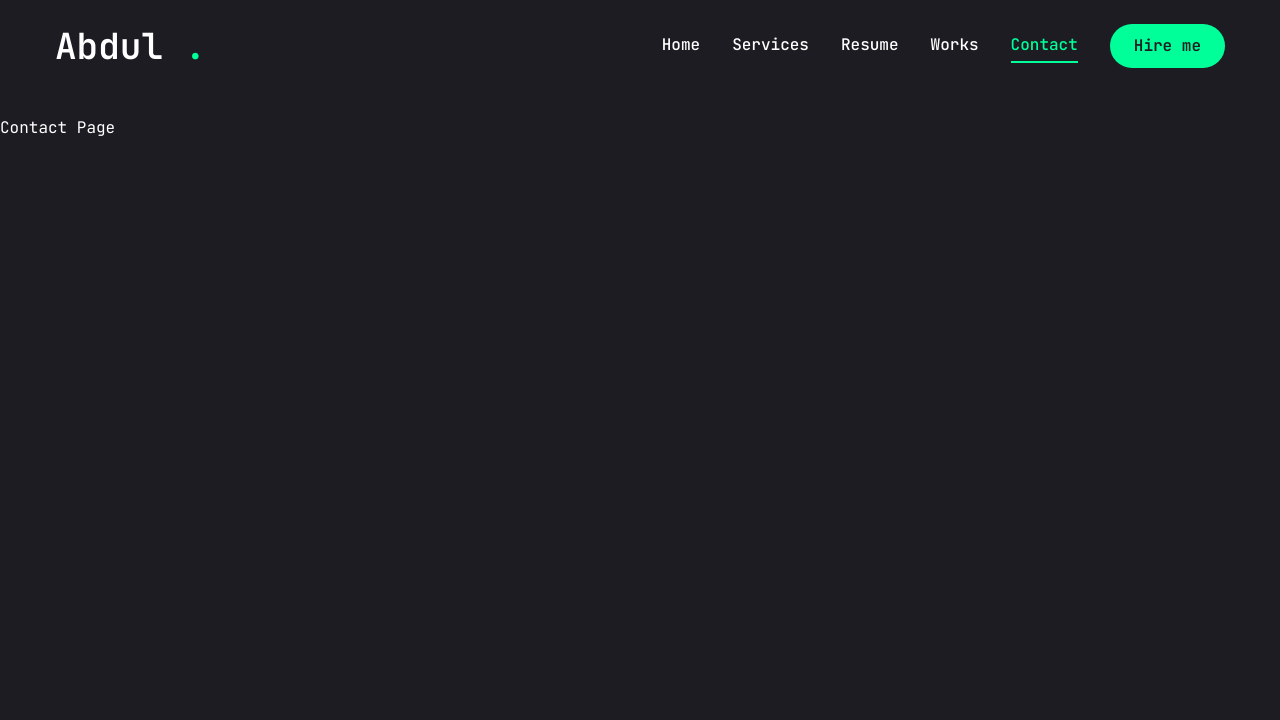
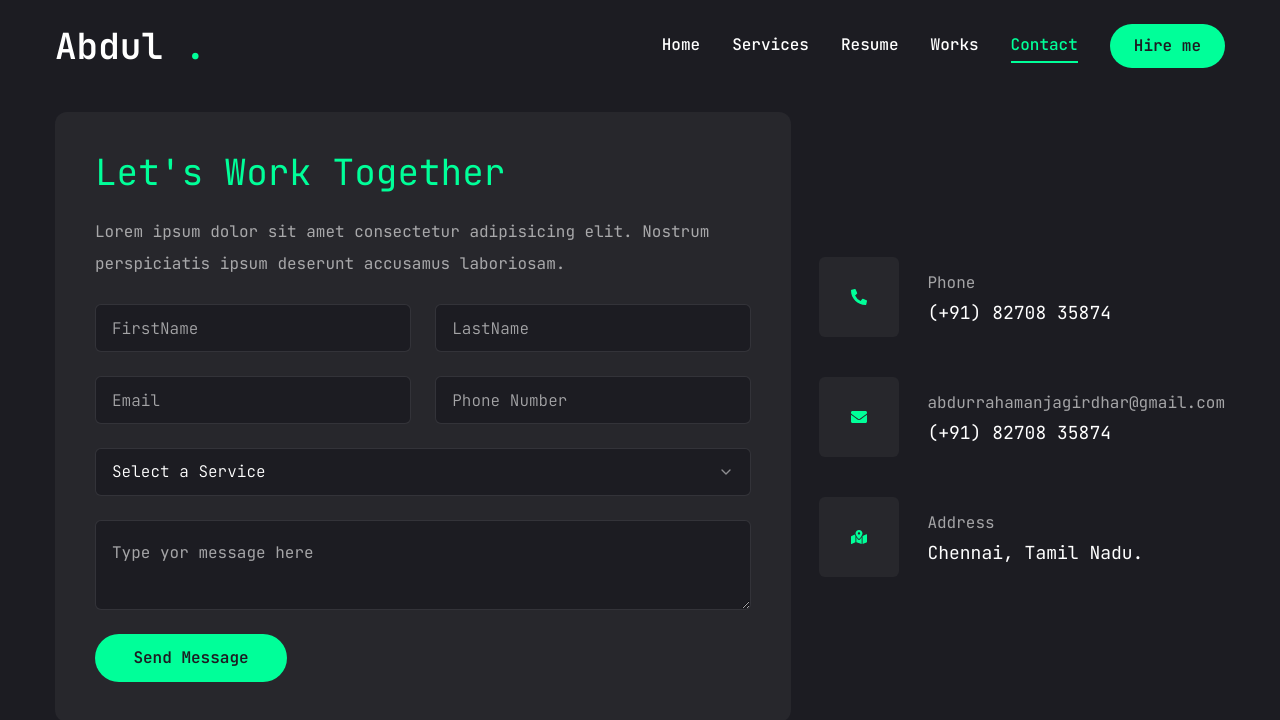
Before and after one commit to jagir-emc/my-folio-abdul, a Next.js app: page /contact in a window 1280 px wide. Shown: the top 720 px of the page. Built offline with nearby package versions, Linux system fonts and the light colour scheme.

Commit message:
Abdul Contact

```diff
--- a/src/app/contact/page.jsx
+++ b/src/app/contact/page.jsx
@@ -1,8 +1,118 @@
+"use client";
+
+import { Button } from "@/components/ui/button";
+import { Input } from "@/components/ui/input";
+import { Textarea } from "@/components/ui/textarea";
+
+import {
+  Select,
+  SelectContent,
+  SelectLabel,
+  SelectGroup,
+  SelectItem,
+  SelectTrigger,
+  SelectValue,
+} from "@/components/ui/select";
+
+import { FaPhoneAlt, FaEnvelope, FaMapMarkedAlt } from "react-icons/fa";
+
+import { motion } from "framer-motion";
+
+const info = [
+  {
+    icon: <FaPhoneAlt />,
+    title: "Phone",
+    desc: "(+91) 82708 35874",
+  },
+  {
+    icon: <FaEnvelope />,
+    title: "abdurrahamanjagirdhar@gmail.com",
+    desc: "(+91) 82708 35874",
+  },
+  {
+    icon: <FaMapMarkedAlt />,
+    title: "Address",
+    desc: "Chennai, Tamil Nadu.",
+  },
+];
 
 const Contact = () => {
   return (
-    <div>Contact Page</div>
-  )
-}
+    <motion.section
+      initial={{ opacity: 0 }}
+      animate={{
+        opacity: 1,
+        transition: { delay: 2.4, duration: 0.4, ease: "easeIn" },
+      }}
+    >
+      <div className="container mx-auto">
+        <div className="flex flex-col xl:flex-row gap-7">
+          {/* Form */}
+          <div className="xl:h-[54%] order-2 xl:order-none">
+            <form className="flex flex-col gap-6 bg-[#27272c] p-10 rounded-xl">
+              <h3 className="text-4xl text-accent">Let{"'"}s Work Together </h3>
+              <p className="text-white/60 ">
+                Lorem ipsum dolor sit amet consectetur adipisicing elit. Nostrum
+                perspiciatis ipsum deserunt accusamus laboriosam.
+              </p>
+              {/* Inputs */}
+              <div className="grid grid-cols-1 md:grid-cols-2 gap-6">
+                <Input type="firstname" placeHolder="FirstName" />
+                <Input type="lastname" placeHolder="LastName" />
+                <Input type="email" placeHolder="Email" />
+                <Input type="phone" placeHolder="Phone Number" />
+              </div>
+              {/* Select */}
 
-export default Contact
+              <div>
+                <Select>
+                  <SelectTrigger className="w-full">
+                    <SelectValue placeholder="Select a Service" />
+                  </SelectTrigger>
+                  <SelectContent>
+                    <SelectGroup>
+                      <SelectLabel>Select a Service</SelectLabel>
+                      <SelectItem value="est">Web Development</SelectItem>
+                      <SelectItem value="cst">Ui/UX Design</SelectItem>
+                      <SelectItem value="mst">Logo Design</SelectItem>
+                      <SelectItem value="hst">SEO</SelectItem>
+                    </SelectGroup>
+                  </SelectContent>
+                </Select>
+              </div>
+
+              {/* TextArea */}
+
+              <Textarea placeHolder="Type yor message here" />
+
+              {/* Btn */}
+              <Button size="md" className="max-w-48">
+                Send Message
+              </Button>
+            </form>
+          </div>
+          {/* Info */}
+          <div className="flex-1 flex items-center xl:justify-end order-1 xl:order-none mb-8 xl:mb-0">
+            <ul className="flex flex-col gap-10">
+              {info.map(({ icon, title, desc }, index) => {
+                return (
+                  <li className="flex items-center gap-7">
+                    <div className="size-14 xl:size-20 bg-[#27272c] text-accent rounded-md flex items-center justify-center">
+                      <div>{icon}</div>
+                    </div>
+                    <div className="flex-1">
+                      <p className="text-white/60">{title}</p>
+                      <h3 className="text-lg">{desc}</h3>
+                    </div>
+                  </li>
+                );
+              })}
+            </ul>
+          </div>
+        </div>
+      </div>
+    </motion.section>
+  );
+};
+
+export default Contact;
--- a/src/components/ui/input.jsx
+++ b/src/components/ui/input.jsx
@@ -1,19 +1,20 @@
-import * as React from "react"
+import * as React from "react";
 
-import { cn } from "@/lib/utils"
+import { cn } from "@/lib/utils";
 
 const Input = React.forwardRef(({ className, type, ...props }, ref) => {
   return (
-    (<input
+    <input
       type={type}
       className={cn(
-        "flex h-10 w-full rounded-md border border-slate-200 bg-white px-3 py-2 text-sm ring-offset-white file:border-0 file:bg-transparent file:text-sm file:font-medium placeholder:text-slate-500 focus-visible:outline-none focus-visible:ring-2 focus-visible:ring-slate-950 focus-visible:ring-offset-2 disabled:cursor-not-allowed disabled:opacity-50 dark:border-slate-800 dark:bg-slate-950 dark:ring-offset-slate-950 dark:placeholder:text-slate-400 dark:focus-visible:ring-slate-300",
+        "flex h-12 rounded-md border border-white/10 focus:border-accent font-light bg-primary py-5 px-4 text-base outline-none placeholder:text-white/60",
         className
       )}
       ref={ref}
-      {...props} />)
+      {...props}
+    />
   );
-})
-Input.displayName = "Input"
+});
+Input.displayName = "Input";
 
-export { Input }
+export { Input };
--- a/src/components/ui/select.jsx
+++ b/src/components/ui/select.jsx
@@ -16,7 +16,7 @@
   <SelectPrimitive.Trigger
     ref={ref}
     className={cn(
-      "flex h-10 w-full items-center justify-between rounded-md border border-slate-200 bg-white px-3 py-2 text-sm ring-offset-white placeholder:text-slate-500 focus:outline-none focus:ring-2 focus:ring-slate-950 focus:ring-offset-2 disabled:cursor-not-allowed disabled:opacity-50 [&>span]:line-clamp-1 dark:border-slate-800 dark:bg-slate-950 dark:ring-offset-slate-950 dark:placeholder:text-slate-400 dark:focus:ring-slate-300",
+      "flex h-12 w-full items-center justify-between rounded-md border border-white/10 focus:border-accent font-light bg-primary py-5 px-4 text-base outline-none placeholder:text-white/60",
       className
     )}
     {...props}>
@@ -54,7 +54,7 @@
     <SelectPrimitive.Content
       ref={ref}
       className={cn(
-        "relative z-50 max-h-96 min-w-[8rem] overflow-hidden rounded-md border border-slate-200 bg-white text-slate-950 shadow-md data-[state=open]:animate-in data-[state=closed]:animate-out data-[state=closed]:fade-out-0 data-[state=open]:fade-in-0 data-[state=closed]:zoom-out-95 data-[state=open]:zoom-in-95 data-[side=bottom]:slide-in-from-top-2 data-[side=left]:slide-in-from-right-2 data-[side=right]:slide-in-from-left-2 data-[side=top]:slide-in-from-bottom-2 dark:border-slate-800 dark:bg-slate-950 dark:text-slate-50",
+        "relative z-50 max-h-96 min-w-[8rem] overflow-hidden rounded-md border border-white/10 bg-primary text-white shadow-md data-[state=open]:animate-in data-[state=closed]:animate-out data-[state=closed]:fade-out-0 data-[state=open]:fade-in-0 data-[state=closed]:zoom-out-95 data-[state=open]:zoom-in-95 data-[side=bottom]:slide-in-from-top-2 data-[side=left]:slide-in-from-right-2 data-[side=right]:slide-in-from-left-2 data-[side=top]:slide-in-from-bottom-2 dark:border-slate-800 dark:bg-slate-950 dark:text-slate-50",
         position === "popper" &&
           "data-[side=bottom]:translate-y-1 data-[side=left]:-translate-x-1 data-[side=right]:translate-x-1 data-[side=top]:-translate-y-1",
         className
@@ -85,7 +85,7 @@
   <SelectPrimitive.Item
     ref={ref}
     className={cn(
-      "relative flex w-full cursor-default select-none items-center rounded-sm py-1.5 pl-8 pr-2 text-sm outline-none focus:bg-slate-100 focus:text-slate-900 data-[disabled]:pointer-events-none data-[disabled]:opacity-50 dark:focus:bg-slate-800 dark:focus:text-slate-50",
+      "relative flex w-full cursor-default select-none items-center rounded-sm py-1.5 pl-8 pr-2 text-sm outline-none focus:bg-accent focus:text-primary data-[disabled]:pointer-events-none data-[disabled]:opacity-50 dark:focus:bg-slate-800 dark:focus:text-slate-50",
       className
     )}
     {...props}>
--- a/src/components/ui/textarea.jsx
+++ b/src/components/ui/textarea.jsx
@@ -6,7 +6,7 @@
   return (
     (<textarea
       className={cn(
-        "flex min-h-[80px] w-full rounded-md border border-slate-200 bg-white px-3 py-2 text-sm ring-offset-white placeholder:text-slate-500 focus-visible:outline-none focus-visible:ring-2 focus-visible:ring-slate-950 focus-visible:ring-offset-2 disabled:cursor-not-allowed disabled:opacity-50 dark:border-slate-800 dark:bg-slate-950 dark:ring-offset-slate-950 dark:placeholder:text-slate-400 dark:focus-visible:ring-slate-300",
+        "flex min-h-[80px] w-full rounded-md border border-white/10 ☐ bg-primary px-4 py-5 text-base placeholder:text-white/60 focus-visible:outline-none focus-visible:ring-1 focus-visible:ring-accent focus-visible:ring-offset-0 disabled:cursor-not-allowed disabled:opacity-50",
         className
       )}
       ref={ref}
```
